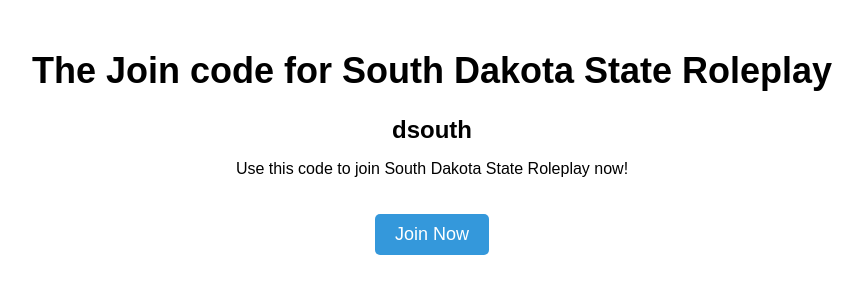
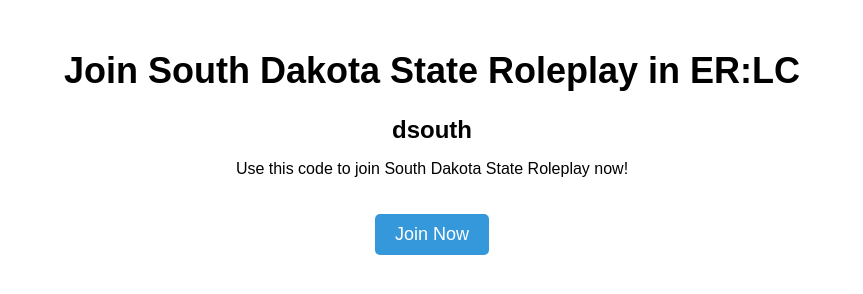
Before and after one commit to southdakotastateroleplay/redir-site, a plain HTML site: page join/index.html in a window 1280 px wide. Shown: the whole page, without its empty margins (208-1071 px from the left). Drawn offline with Linux system fonts and the light colour scheme.

Commit message:
Update index.html

```diff
--- a/join/index.html
+++ b/join/index.html
@@ -31,7 +31,7 @@
     </style>
 </head>
 <body>
-    <h1>The Join code for South Dakota State Roleplay</h1>
+    <h1>Join South Dakota State Roleplay in ER:LC</h1>
     <div id="join-code">dsouth</div>
     <p>Use this code to join South Dakota State Roleplay now!</p>
     <a id="join-button" href="https://www.sdsrp.com/play" target="_blank">Join Now</a>
```
